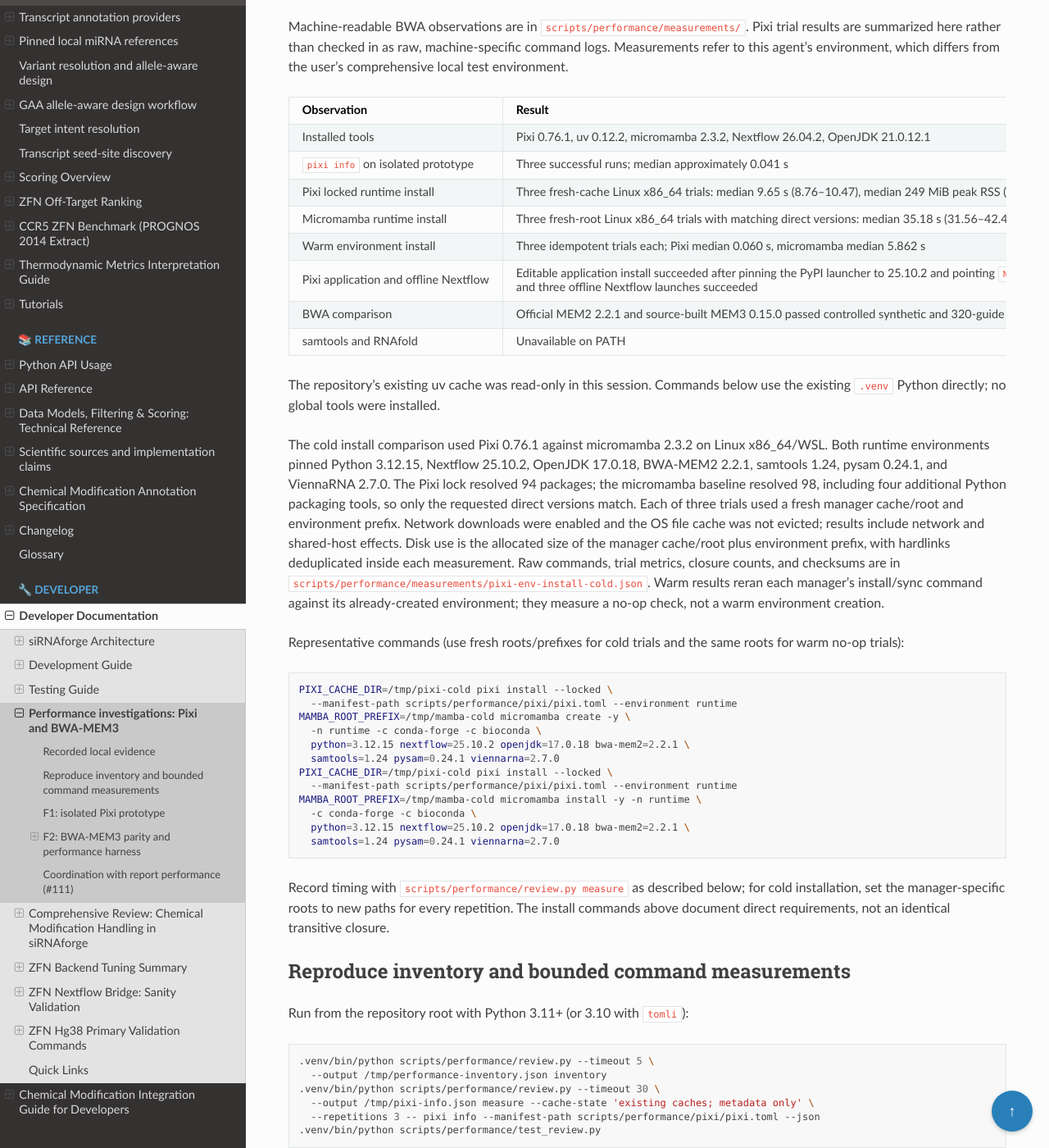
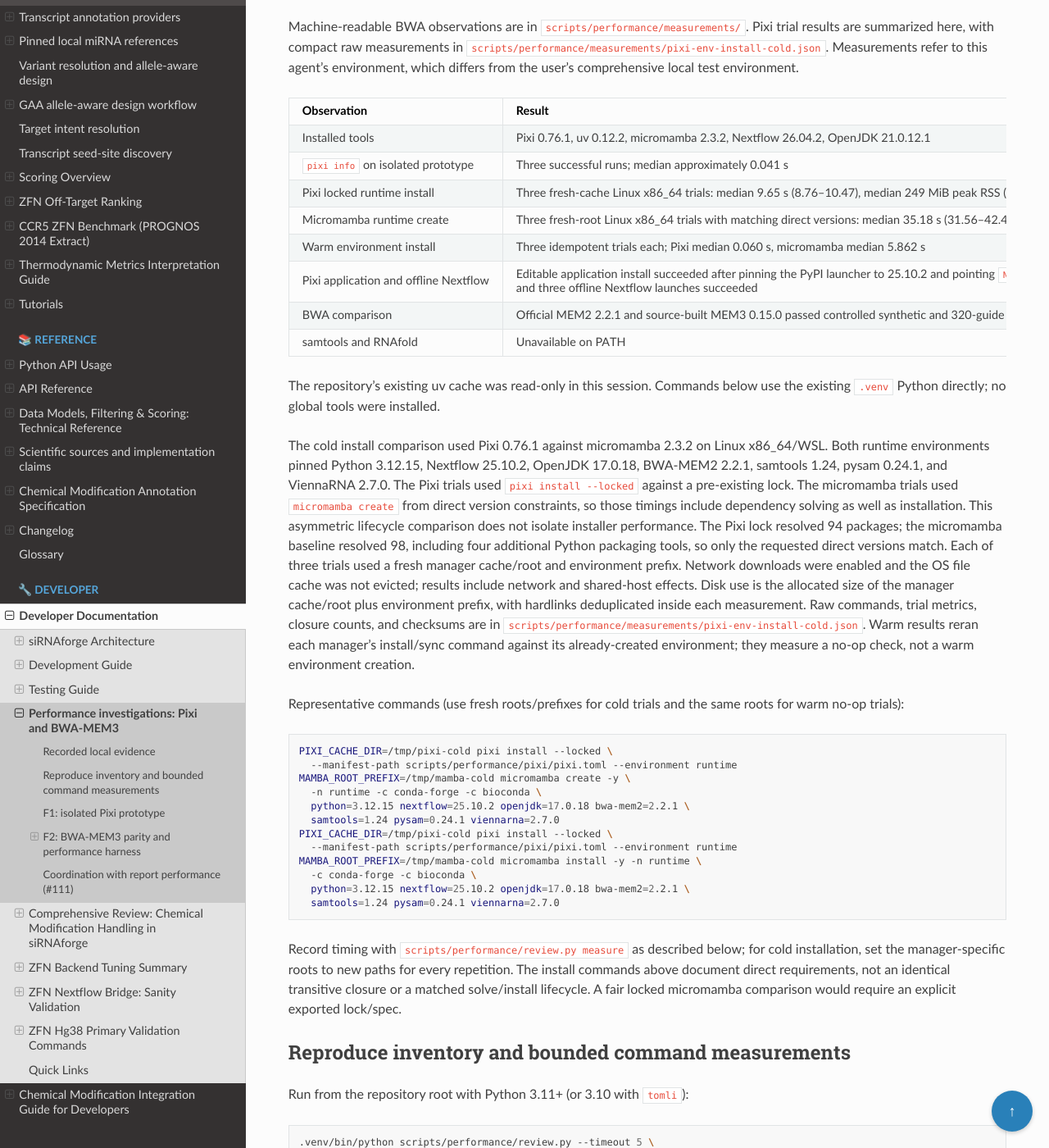
Before and after one commit to Austin-s-h/sirnaforge, a Sphinx documentation site: the page built from docs/developer/performance_review.md, in a window 1280 px wide and 1400 px high, scrolled down 338 px. Shown: the whole window at 82% size. Built offline with Sphinx 7.4.7 and the Read the Docs theme 3.1.0, drawn with Linux system fonts in a browser that asks for light colours.

Commit message:
Clarify Pixi install comparison lifecycle

```diff
--- a/docs/developer/performance_review.md
+++ b/docs/developer/performance_review.md
@@ -7,16 +7,17 @@
 ## Recorded local evidence
 
 Machine-readable BWA observations are in `scripts/performance/measurements/`.
-Pixi trial results are summarized here rather than checked in as raw,
-machine-specific command logs. Measurements refer to this agent's environment,
-which differs from the user's comprehensive local test environment.
+Pixi trial results are summarized here, with compact raw measurements in
+`scripts/performance/measurements/pixi-env-install-cold.json`. Measurements
+refer to this agent's environment, which differs from the user's comprehensive
+local test environment.
 
 | Observation | Result | What it establishes |
 | --- | --- | --- |
 | Installed tools | Pixi 0.76.1, uv 0.12.2, micromamba 2.3.2, Nextflow 26.04.2, OpenJDK 21.0.12.1 | PATH inventory, not environment parity |
 | `pixi info` on isolated prototype | Three successful runs; median approximately 0.041 s | Manifest parses; this is metadata/startup timing only |
-| Pixi locked runtime install | Three fresh-cache Linux x86_64 trials: median 9.65 s (8.76–10.47), median 249 MiB peak RSS (247–249), 1.29 GiB combined cache/prefix disk use | Repeated on one machine; network enabled and OS cache not evicted |
-| Micromamba runtime install | Three fresh-root Linux x86_64 trials with matching direct versions: median 35.18 s (31.56–42.47), median 1,413 MiB peak RSS (1,412–1,417), 2.66 GiB combined root disk use | Direct versions match; resolved closures are 94 Pixi packages vs 98 micromamba packages |
+| Pixi locked runtime install | Three fresh-cache Linux x86_64 trials: median 9.65 s (8.76–10.47), median 249 MiB peak RSS (247–249), 1.29 GiB combined cache/prefix disk use | Locked install from an existing Pixi lock; one machine, network enabled, OS cache not evicted |
+| Micromamba runtime create | Three fresh-root Linux x86_64 trials with matching direct versions: median 35.18 s (31.56–42.47), median 1,413 MiB peak RSS (1,412–1,417), 2.66 GiB combined root disk use | Includes dependency solving and installation; 94 Pixi vs 98 micromamba packages |
 | Warm environment install | Three idempotent trials each; Pixi median 0.060 s, micromamba median 5.862 s | Cached no-op install comparison only; not environment creation or update performance |
 | Pixi application and offline Nextflow | Editable application install succeeded after pinning the PyPI launcher to 25.10.2 and pointing `NXF_DIST` at the Conda framework JAR; `sirnaforge --help` and three offline Nextflow launches succeeded | Resolves the observed launcher/framework mismatch for this locked Linux prototype |
 | BWA comparison | Official MEM2 2.2.1 and source-built MEM3 0.15.0 passed controlled synthetic and 320-guide chr21 SAM parity and independent exact-match checks | Limited compatibility evidence, with compiler caveat below |
@@ -28,11 +29,15 @@
 The cold install comparison used Pixi 0.76.1 against micromamba 2.3.2 on Linux
 x86_64/WSL. Both runtime environments pinned Python 3.12.15, Nextflow 25.10.2,
 OpenJDK 17.0.18, BWA-MEM2 2.2.1, samtools 1.24, pysam 0.24.1, and ViennaRNA
-2.7.0. The Pixi lock resolved 94 packages; the micromamba baseline resolved 98,
-including four additional Python packaging tools, so only the requested direct
-versions match. Each of three trials used a fresh manager cache/root and
-environment prefix. Network downloads were enabled and the OS file cache was
-not evicted; results include network and shared-host effects. Disk use is the
+2.7.0. The Pixi trials used `pixi install --locked` against a pre-existing
+lock. The micromamba trials used `micromamba create` from direct version
+constraints, so those timings include dependency solving as well as
+installation. This asymmetric lifecycle comparison does not isolate installer
+performance. The Pixi lock resolved 94 packages; the micromamba baseline
+resolved 98, including four additional Python packaging tools, so only the
+requested direct versions match. Each of three trials used a fresh manager
+cache/root and environment prefix. Network downloads were enabled and the OS
+file cache was not evicted; results include network and shared-host effects. Disk use is the
 allocated size of the manager cache/root plus environment prefix, with hardlinks
 deduplicated inside each measurement. Raw commands, trial metrics, closure
 counts, and checksums are in
@@ -61,7 +66,8 @@
 Record timing with `scripts/performance/review.py measure` as described below;
 for cold installation, set the manager-specific roots to new paths for every
 repetition. The install commands above document direct requirements, not an
-identical transitive closure.
+identical transitive closure or a matched solve/install lifecycle. A fair
+locked micromamba comparison would require an explicit exported lock/spec.
 
 ## Reproduce inventory and bounded command measurements
 
```
Also changed, not shown: 1 other file.
